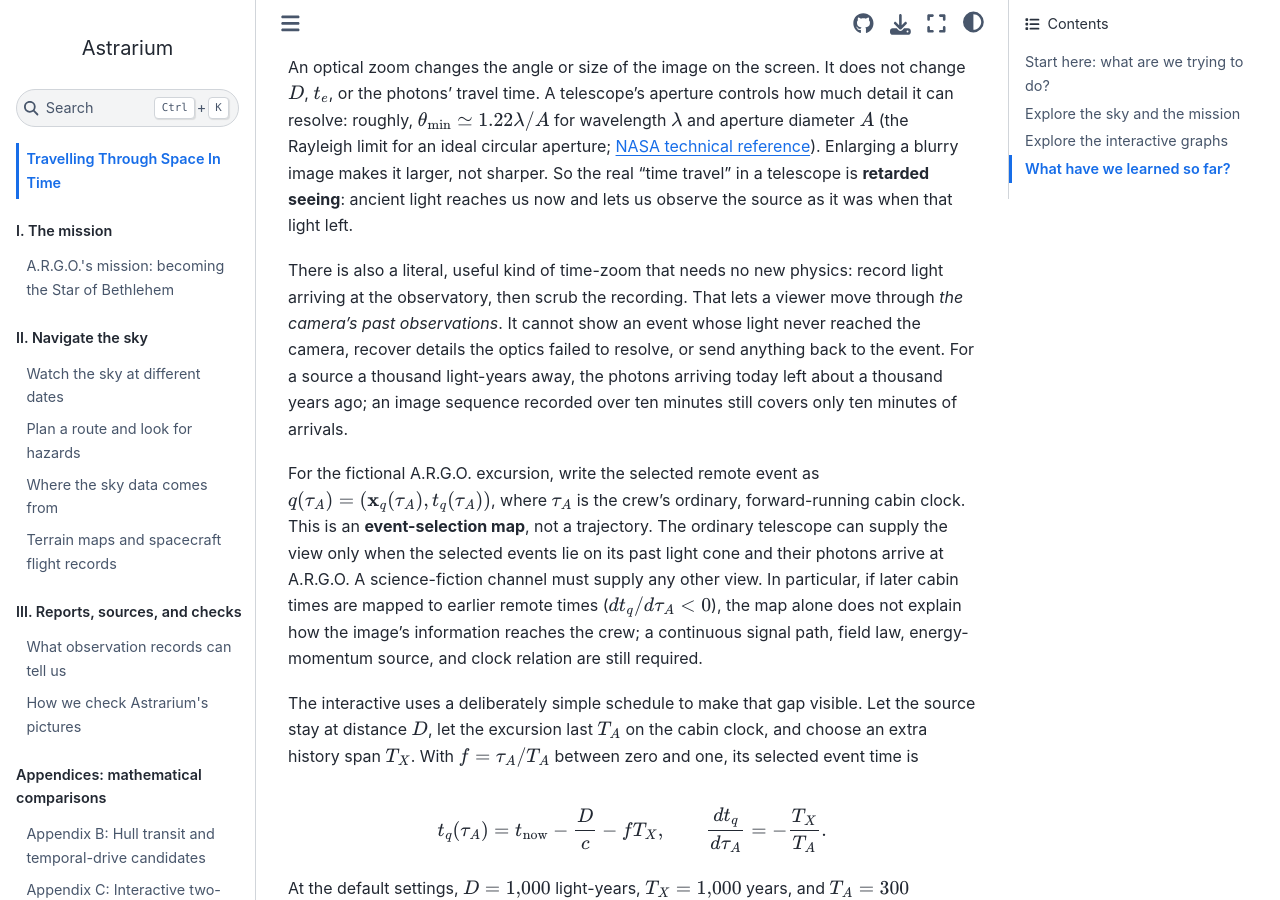
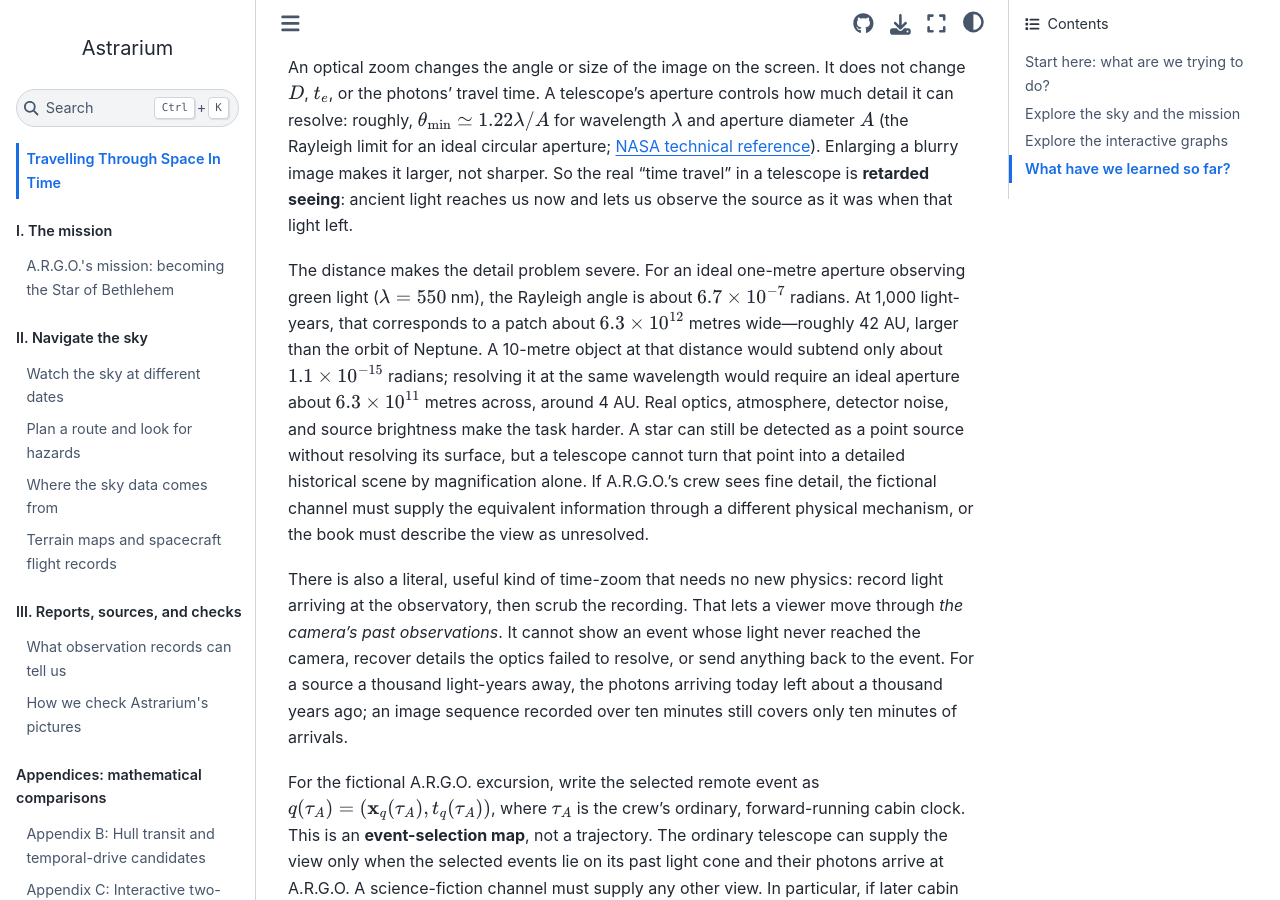
Before and after one commit to CastaliaInstitute/astrarium, a Jupyter Book: the page built from docs/interactive-time-travel.md, in a window 1280 px wide and 900 px high, scrolled down 4035 px. Built offline with Jupyter Book 1.0.4 settings and Sphinx 7.4.7 and the Sphinx Book theme 1.1.4, drawn with Linux system fonts in a browser that asks for light colours.

Commit message:
Quantify the limits of historical zoom

```diff
--- a/docs/interactive-time-travel.md
+++ b/docs/interactive-time-travel.md
@@ -69,6 +69,8 @@ c(t_o-t_e)=D,\qquad t_{\rm lookback}=t_o-t_e=\frac{D}{c}.
 $$
 
 An optical zoom changes the angle or size of the image on the screen. It does not change $D$, $t_e$, or the photons' travel time. A telescope's aperture controls how much detail it can resolve: roughly, $\theta_{\rm min}\simeq1.22\lambda/A$ for wavelength $\lambda$ and aperture diameter $A$ (the Rayleigh limit for an ideal circular aperture; [NASA technical reference](https://ntrs.nasa.gov/api/citations/19680013447/downloads/19680013447.pdf)). Enlarging a blurry image makes it larger, not sharper. So the real “time travel” in a telescope is **retarded seeing**: ancient light reaches us now and lets us observe the source as it was when that light left.
+
+The distance makes the detail problem severe. For an ideal one-metre aperture observing green light ($\lambda=550$ nm), the Rayleigh angle is about $6.7\times10^{-7}$ radians. At 1,000 light-years, that corresponds to a patch about $6.3\times10^{12}$ metres wide—roughly 42 AU, larger than the orbit of Neptune. A 10-metre object at that distance would subtend only about $1.1\times10^{-15}$ radians; resolving it at the same wavelength would require an ideal aperture about $6.3\times10^{11}$ metres across, around 4 AU. Real optics, atmosphere, detector noise, and source brightness make the task harder. A star can still be detected as a point source without resolving its surface, but a telescope cannot turn that point into a detailed historical scene by magnification alone. If A.R.G.O.'s crew sees fine detail, the fictional channel must supply the equivalent information through a different physical mechanism, or the book must describe the view as unresolved.
 
 There is also a literal, useful kind of time-zoom that needs no new physics: record light arriving at the observatory, then scrub the recording. That lets a viewer move through *the camera's past observations*. It cannot show an event whose light never reached the camera, recover details the optics failed to resolve, or send anything back to the event. For a source a thousand light-years away, the photons arriving today left about a thousand years ago; an image sequence recorded over ten minutes still covers only ten minutes of arrivals.
 
```
